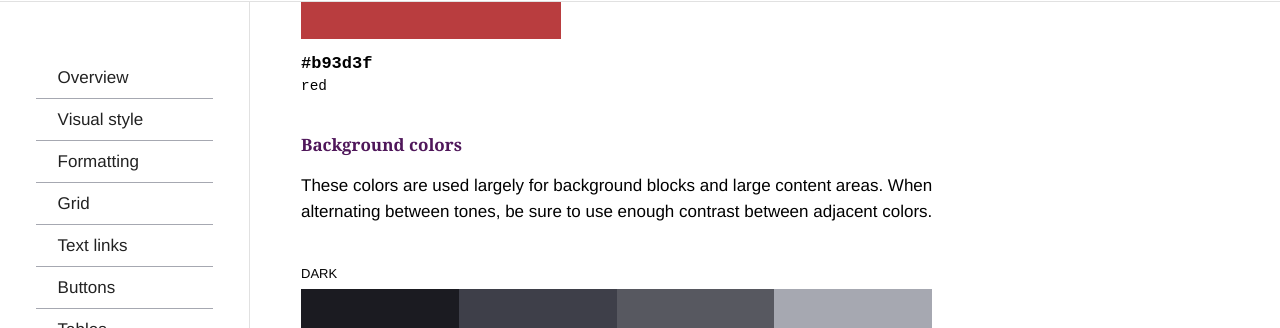
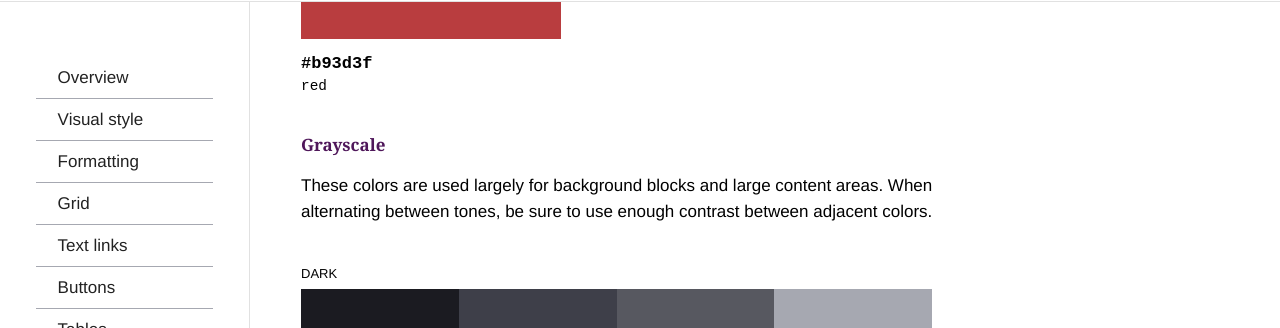
Before and after one commit to foodkick/foodkick.github.io, a Jekyll site: the page built from _visual/colors.md, in a window 1280 px wide and 900 px high, scrolled down 1273 px. Shown: the part 127-455 px from the top of the window. Built offline with Jekyll 4.4.1, drawn with Linux system fonts in a browser that asks for light colours; Markdown is read by kramdown in place of the engine named in the settings.

Commit message:
changed title of background colors to grayscale visual style section

```diff
--- a/_visual/colors.md
+++ b/_visual/colors.md
@@ -99,7 +99,7 @@ order: 02
   </div>
 </div>
 
-<h4 class="usa-heading">Background colors</h4>
+<h4 class="usa-heading">Grayscale</h4>
 
 <p>These colors are used largely for background blocks and large content areas. When alternating between tones, be sure to use enough contrast between adjacent colors.</p>
 
```
